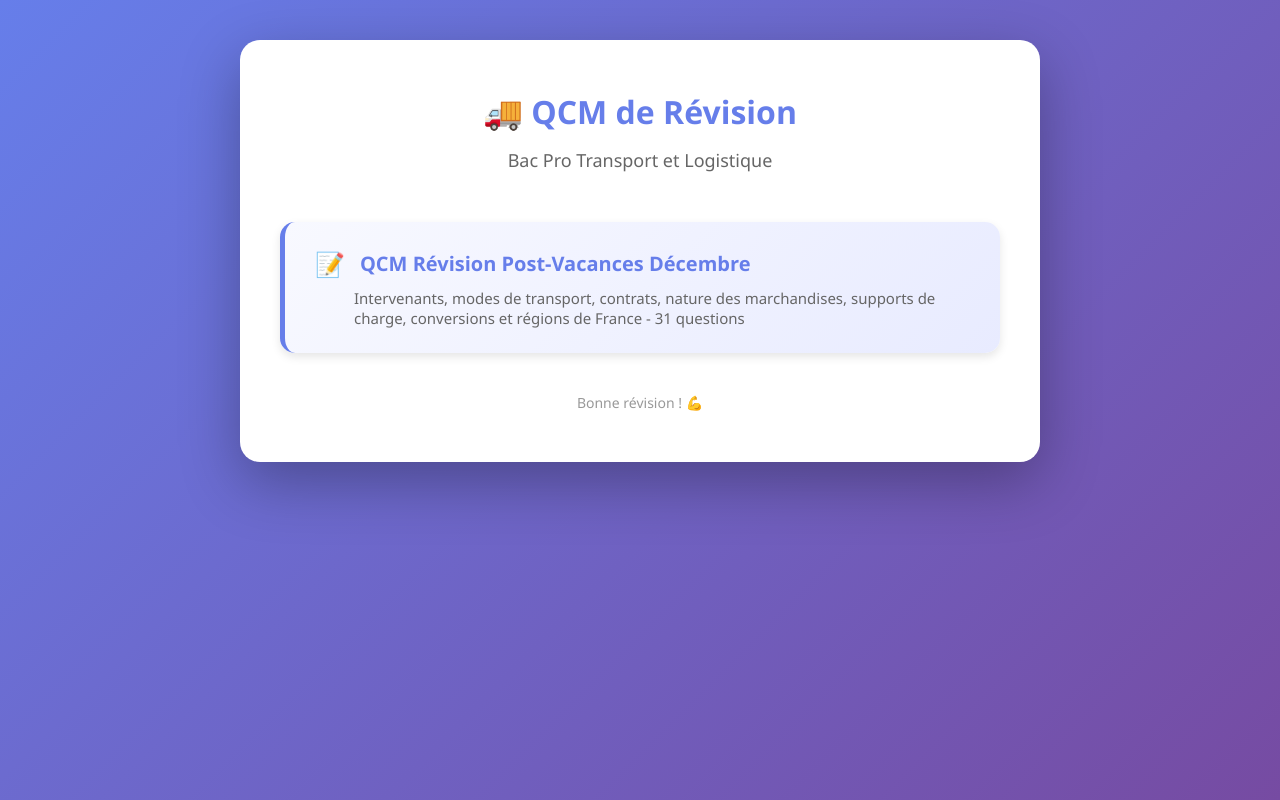
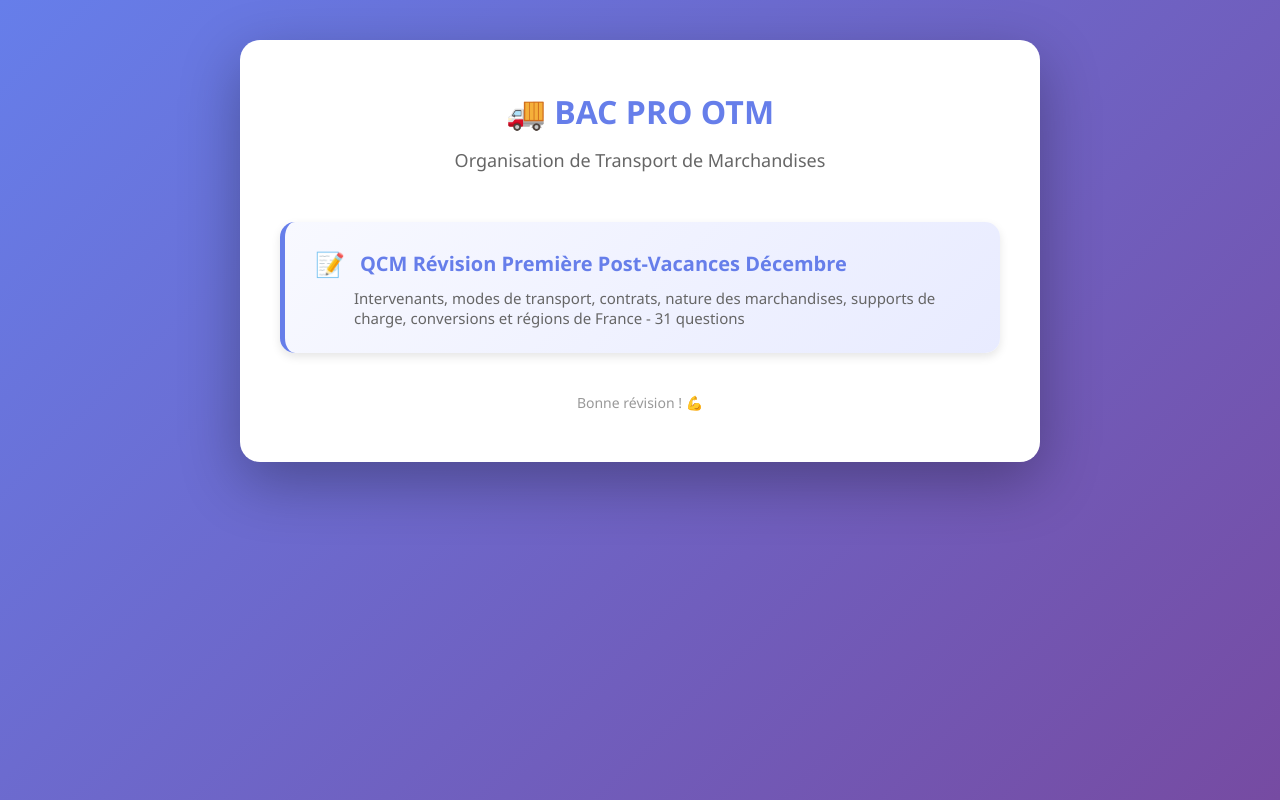
Before and after one commit to cdrecogestion/otm, a plain HTML site: page index.html in a window 1280 px wide. Drawn offline with Linux system fonts and the light colour scheme.

Commit message:
Update and rename index-menu-qcm.html to index.html

```diff
--- a/index-menu-qcm.html
+++ b/index.html
@@ -104,15 +104,15 @@
 </head>
 <body>
     <div class="container">
-        <h1>🚚 QCM de Révision</h1>
-        <p class="subtitle">Bac Pro Transport et Logistique</p>
+        <h1>🚚 BAC PRO OTM</h1>
+        <p class="subtitle">Organisation de Transport de Marchandises</p>
 
         <ul class="qcm-list">
             <li class="qcm-item">
                 <a href="qcm-revision-post-vacances-decembre.html" class="qcm-link">
                     <div class="qcm-title">
                         <span class="qcm-icon">📝</span>
-                        QCM Révision Post-Vacances Décembre
+                        QCM Révision Première Post-Vacances Décembre
                     </div>
                     <div class="qcm-description">
                         Intervenants, modes de transport, contrats, nature des marchandises, supports de charge, conversions et régions de France - 31 questions
```
